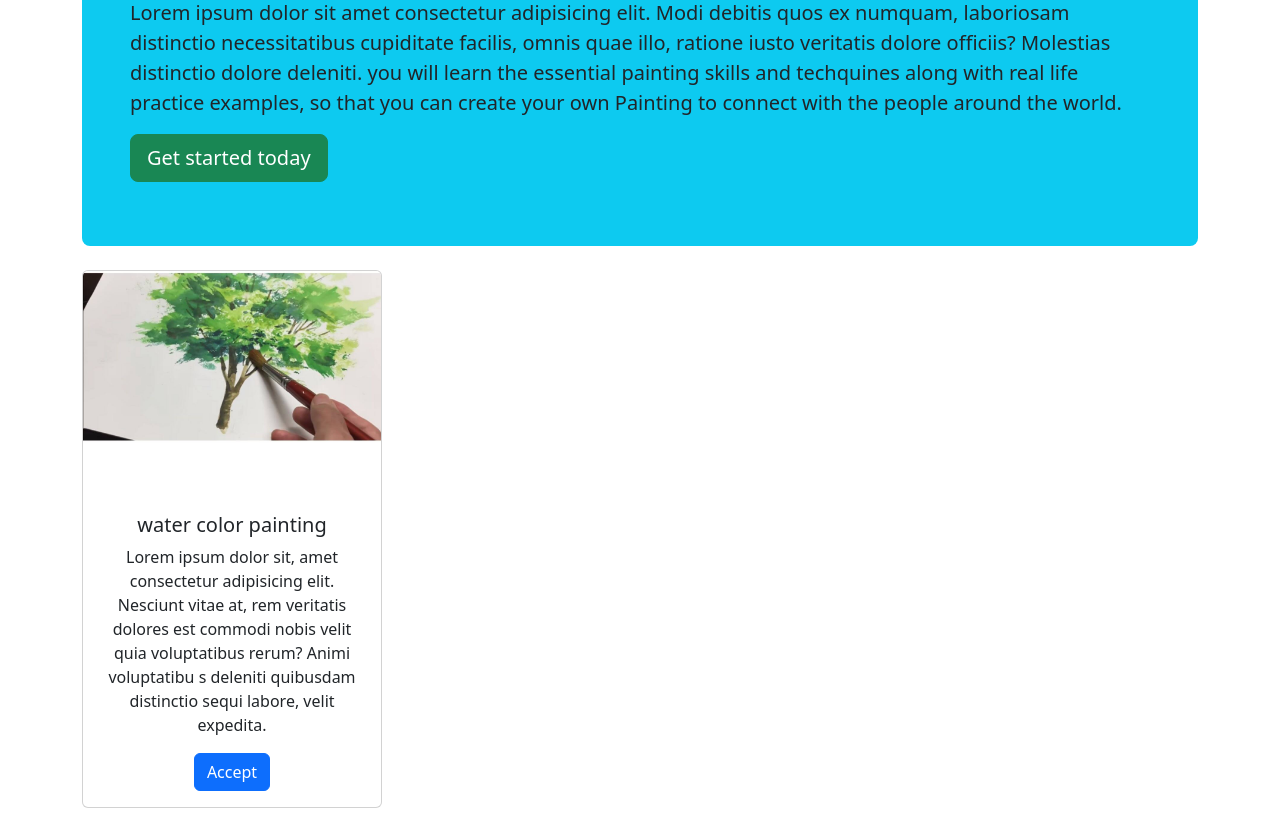
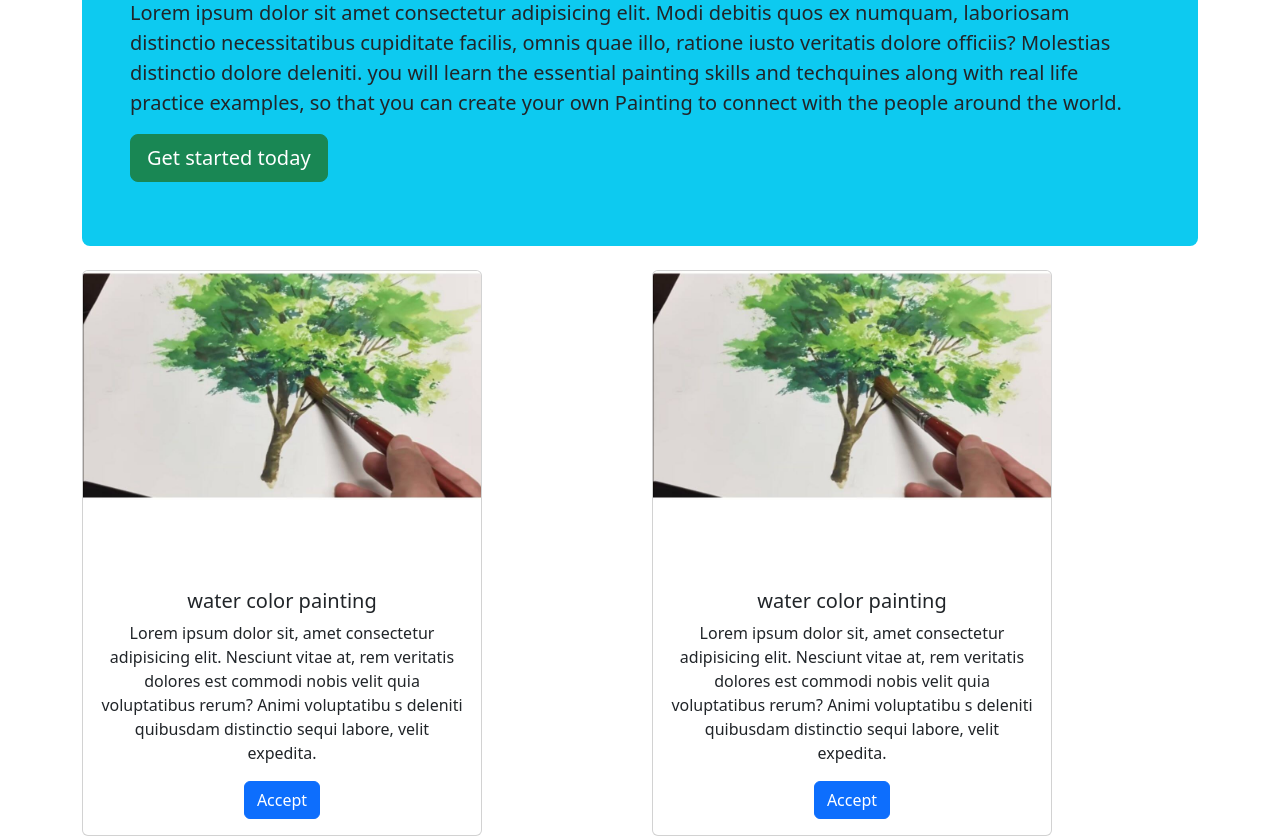
Before and after one commit to Tasneemhussain/Bootstrap-assingment, a plain HTML site: page index.html in a window 1280 px wide. Shown: the part 235-1071 px from the top of the page. Before the commit the page ends 1043 px from the top, so only its background shows below. Drawn offline with nearby package versions, Linux system fonts and the light colour scheme.

Commit message:
added images

```diff
--- a/index.html
+++ b/index.html
@@ -41,7 +41,9 @@
              you will learn the essential painting skills and techquines along with real life practice examples, so that you can create your own Painting to connect with the people around the world.</p>
           <p><a href="#" target="_blank" class="btn btn-success btn-lg">Get started today</a></p>
         </div>
-      <div class="card" style="width: 300px;">
+        <div class="row">
+            <div class="col">
+                <div class="card" style="width: 400px;">
                     <img src="images/water color painting.png" class="card-img-top" alt="color painting">
                     <div class="card-body text-center">
                         <h5 class="card-title">water color painting</h5>
@@ -52,6 +54,21 @@
                     </div>
                 </div>
             </div>
+                <div class="col">
+                    <div class="card" style="width: 400px;">
+                        <img src="images/water color painting.png" class="card-img-top" alt="color painting">
+                        <div class="card-body text-center">
+                            <h5 class="card-title">water color painting</h5>
+                            <p class="card-text">Lorem ipsum dolor sit, amet consectetur adipisicing elit. Nesciunt vitae at,
+                                rem veritatis dolores est commodi nobis velit quia voluptatibus rerum? Animi voluptatibu
+                                s deleniti quibusdam distinctio sequi labore, velit expedita.</p>
+                            <a href="#" class="btn btn-primary">Accept</a>
+                    </div>
+                </div>
+            </div>
+        </div>
+     </div>
+
 
 </body>
 </html>
```
Also changed, not shown: 2 other files. Lines whose indentation alone changed are shown as unchanged.
